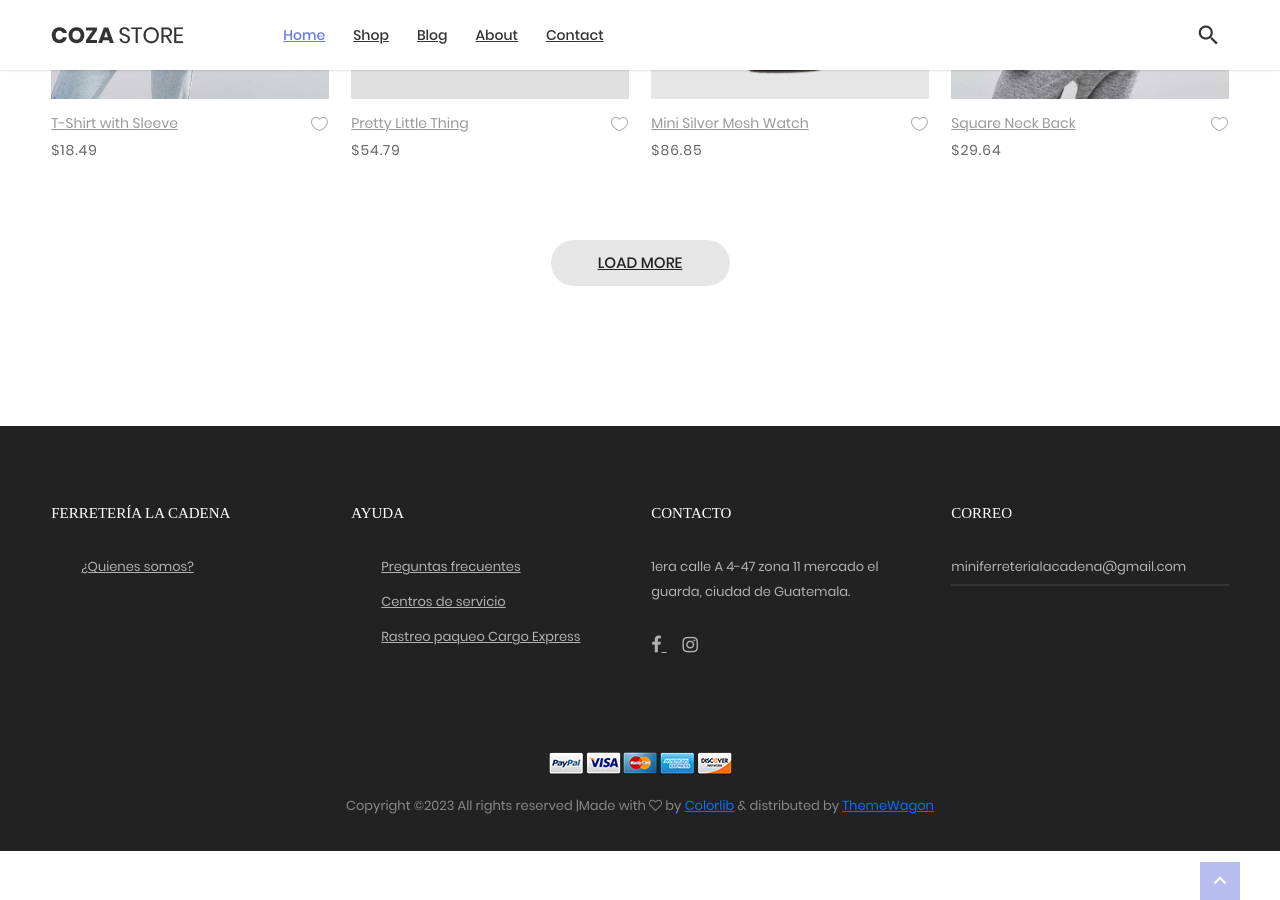
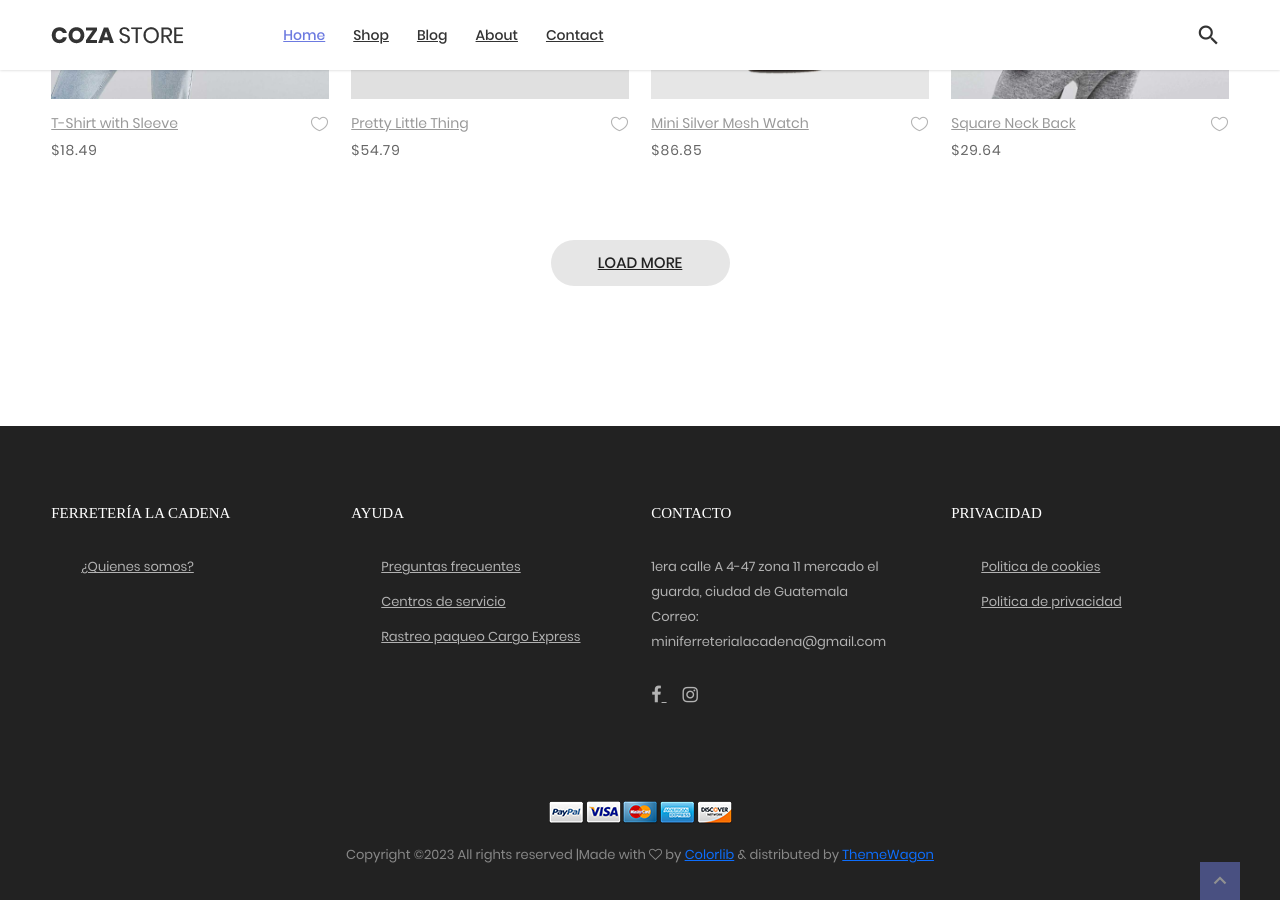
Before and after one commit to lacadenagt/new, a Jekyll site: the page built from index.md, in a window 1280 px wide and 900 px high, scrolled down 3061 px. Built offline with Jekyll 4.4.1, drawn with Linux system fonts in a browser that asks for light colours; some web fonts are replaced.

Commit message:
Update footer.html

```diff
--- a/_includes/footer.html
+++ b/_includes/footer.html
@@ -72,7 +72,7 @@
 					</h4>
 
 					<p class="stext-107 cl7 size-201">
-						1era calle A 4-47 zona 11 mercado el guarda, ciudad de Guatemala.
+						1era calle A 4-47 zona 11 mercado el guarda, ciudad de Guatemala<br>Correo: miniferreterialacadena@gmail.com
 					</p>
 					<div class="p-t-27">
 						<a href="https://facebook.com/lacadenagt" class="fs-18 cl7 hov-cl1 trans-04 m-r-16">
@@ -89,21 +89,39 @@
 
 				<div class="col-sm-6 col-lg-3 p-b-50">
 					<h4 class="stext-301 cl0 p-b-30">
-						Correo
+						Privacidad
 					</h4>
+					<ul>
+						<li class="p-b-10">
+							<a href="/politica-de-cookies" class="stext-107 cl7 hov-cl1 trans-04">
+								Politica de cookies
+							</a>
+						</li>
 
-					<form>
+						<li class="p-b-10">
+							<a href="/politica-de-privacidad" class="stext-107 cl7 hov-cl1 trans-04">
+								Politica de privacidad
+							</a>
+						</li>
+
+						<!--li class="p-b-10">
+							<a href="#" class="stext-107 cl7 hov-cl1 trans-04">
+								FAQs
+							</a>
+						</li-->
+					</ul>
+					<!--form>
 						<div class="wrap-input1 w-full p-b-4">
 							<input class="input1 bg-none plh1 stext-107 cl7" type="text" name="email" placeholder="miniferreterialacadena@gmail.com">
 							<div class="focus-input1 trans-04"></div>
 						</div>
 
-						<!--div class="p-t-18">
+						<div class="p-t-18">
 							<button class="flex-c-m stext-101 cl0 size-103 bg1 bor1 hov-btn2 p-lr-15 trans-04">
 								Subscribe
 							</button>
 						</div-->
-					</form>
+					</form-->
 				</div>
 			</div>
 
```
